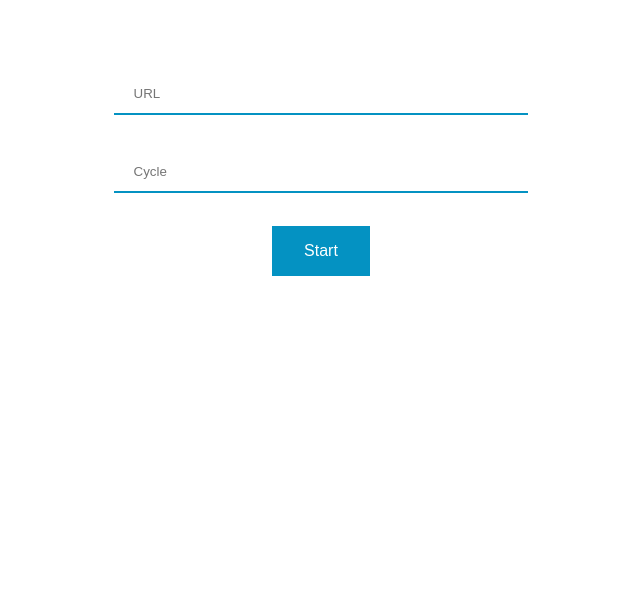
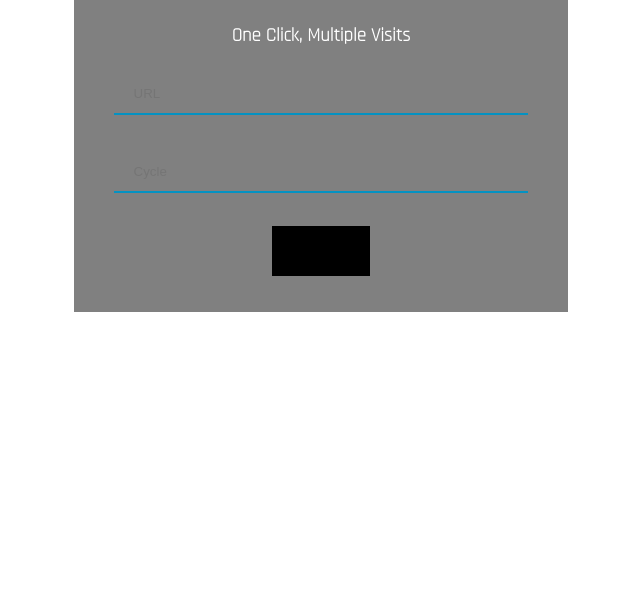
Before and after one commit to r-clarissa/vpress-web-bot, a plain HTML site: page index.html in a window 1280 px wide. Shown: the part 465-1077 px from the top of the page, without its empty margins (319-959 px from the left). Drawn offline with Linux system fonts and the light colour scheme.

Commit message:
Updated style

```diff
--- a/style.css
+++ b/style.css
@@ -11,7 +11,7 @@ body {
 }
 
 .panel {
-    background-color: rgba(255, 255, 255, .15);
+    background-color: gray;
     backdrop-filter: blur(5px);
     margin-top: 300px;
     margin-bottom: 300px;
@@ -20,9 +20,9 @@ body {
 }
 
 .btn {
-    background-color: #0492C2;
+    background-color: black;
     border: none;
-    color: white;
+    color: black;
     padding: 16px 32px;
     font-size: 16px;
     margin: 4px 2px;
```
